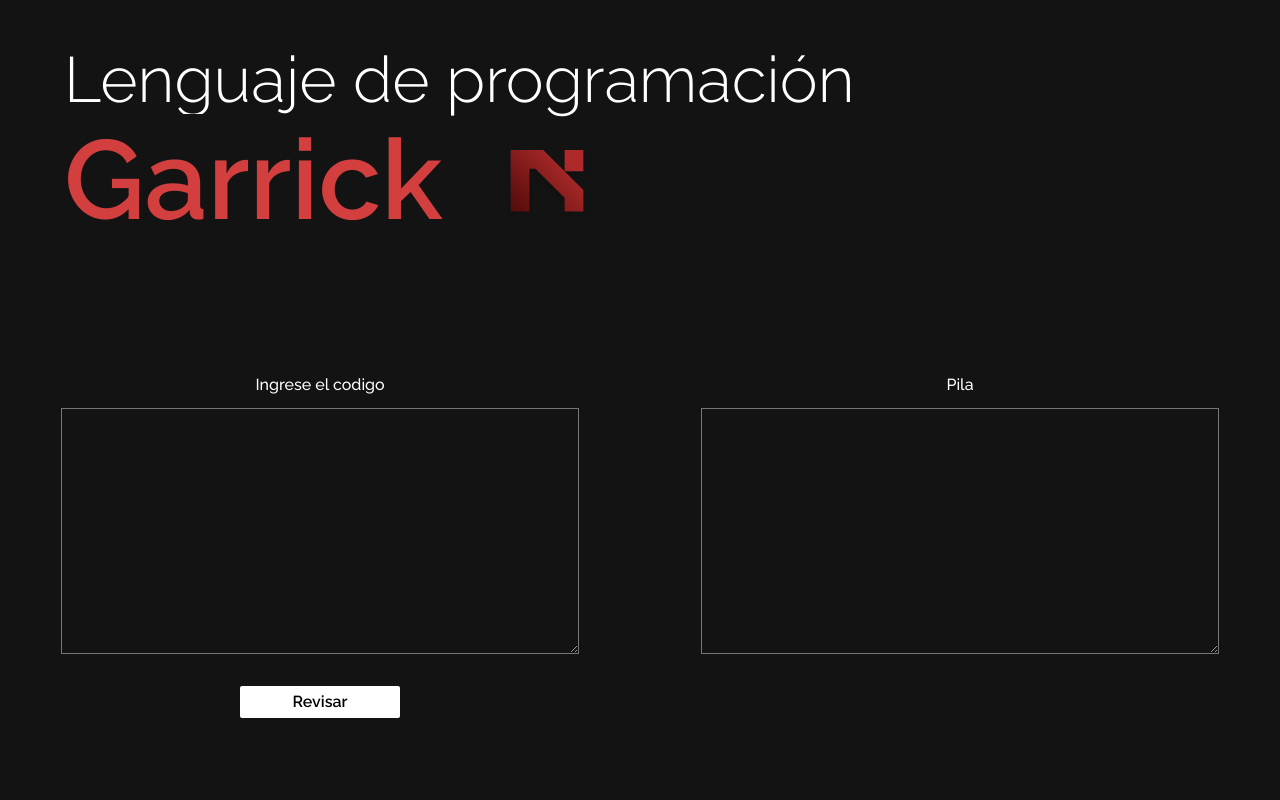
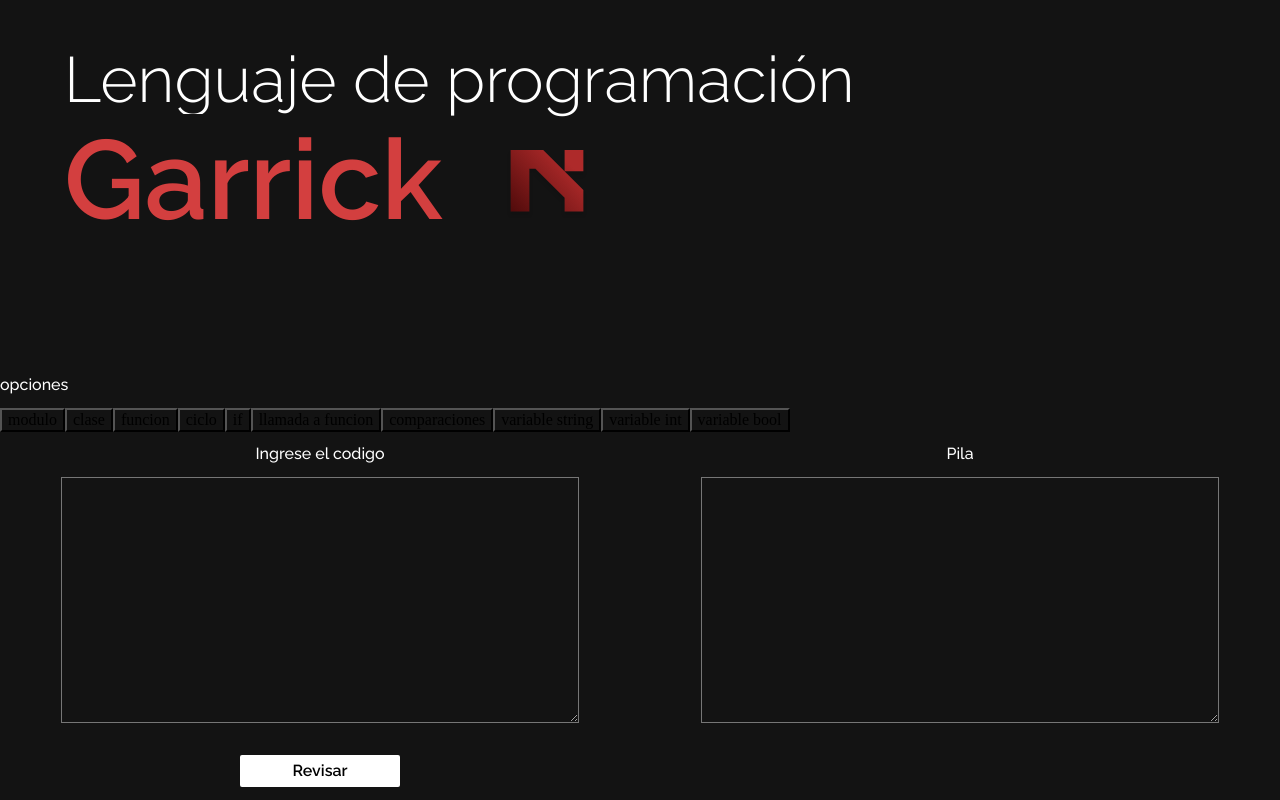
Before and after one commit to VictorVillalva/Garrick_v2, a React (Vite) app: page / in a window 1280 px wide. Shown: the top 800 px of the page. Built offline with nearby package versions, Linux system fonts and the light colour scheme.

Commit message:
[add] selection buttons

```diff
--- a/src/pages/Chomsky.jsx
+++ b/src/pages/Chomsky.jsx
@@ -472,7 +472,7 @@
         }
     }
 
-    function validarCondiciones(string){
+    function validarSintaxisCondiciones(string){
         let stack = ["$","S8"]
         let stringStack = string.split(" ")
         console.log("la pila es: ", stack)
@@ -651,7 +651,7 @@
         }
     }
 
-    function validarDoubleDeclarationVariable(string){
+    function validarBoolDeclarationVariable(string){
         let stack=["$","V3"]
         let stringStack = string.split(" ");
         console.log("la pila es: ", stack)
@@ -710,16 +710,39 @@
     const handleCheck = (e) =>{
         e.preventDefault();
         console.log(codeContent)
-        //validarSintaxisModulo(codeContent)
-        //validarSintaxisClasse(codeContent)
-        //validarSintaxisFuncion(codeContent)
-        //validarSintaxisCiclo(codeContent)
-        //validarSintaxisIf(codeContent)
-        //validarSintaxisCallFunction(codeContent)
-        //validarCondiciones(codeContent)
-        //validarStringDeclaracionVariable(codeContent)
-        //validarIntDeclarationVariable(codeContent)
-        //validarDoubleDeclarationVariable(codeContent)
+        console.log("opcion: ", opc)
+        switch (opc){
+            case 1:
+                validarSintaxisModulo(codeContent)
+                break;
+            case 2:
+                validarSintaxisClasse(codeContent)
+                break;
+            case 3:
+                validarSintaxisFuncion(codeContent)
+                break;
+            case 4:
+                validarSintaxisCiclo(codeContent)
+                break;
+            case 5:
+                validarSintaxisIf(codeContent)
+                break;
+            case 6:
+                validarSintaxisCallFunction(codeContent)
+                break;
+            case 7:
+                validarSintaxisCondiciones(codeContent)
+                break;
+            case 8:
+                validarStringDeclaracionVariable(codeContent)
+                break;
+            case 9:
+                validarIntDeclarationVariable(codeContent)
+                break;
+            case 10:
+                validarBoolDeclarationVariable(codeContent)
+                break;
+        }
 
 
     }
@@ -729,6 +752,43 @@
             <header className="header-chomsky">
                 <h1 className="title-chosmky">Lenguaje de programación <label className="language-name">Garrick</label> <img src={G} alt="G" id="G" /></h1>
             </header>
+            <div>
+                <div>
+                    <h2> opciones </h2>
+                </div>
+                <div>
+                    <button style={opc === 1 ? { backgroundColor: "red" } : {}} onClick={() => { setOpc(1); }}>
+                        modulo
+                    </button>
+                    <button style={opc === 2 ? { backgroundColor: "red" } : {}} onClick={() => { setOpc(2); }}>
+                        clase
+                    </button>
+                    <button style={opc === 3 ? { backgroundColor: "red" } : {}} onClick={() => { setOpc(3); }}>
+                        funcion
+                    </button>
+                    <button style={opc === 4 ? { backgroundColor: "red" } : {}} onClick={() => { setOpc(4); }}>
+                        ciclo
+                    </button>
+                    <button style={opc === 5 ? { backgroundColor: "red" } : {}} onClick={() => { setOpc(5); }}>
+                        if
+                    </button>
+                    <button style={opc === 6 ? { backgroundColor: "red" } : {}} onClick={() => { setOpc(6); }}>
+                        llamada a funcion
+                    </button>
+                    <button style={opc === 7 ? { backgroundColor: "red" } : {}} onClick={() => { setOpc(7); }}>
+                        comparaciones
+                    </button>
+                    <button style={opc === 8 ? { backgroundColor: "red" } : {}} onClick={() => { setOpc(8); }}>
+                        variable string
+                    </button>
+                    <button style={opc === 9 ? { backgroundColor: "red" } : {}} onClick={() => { setOpc(9); }}>
+                        variable int
+                    </button>
+                    <button style={opc === 10 ? { backgroundColor: "red" } : {}} onClick={() => { setOpc(10); }}>
+                        variable bool
+                    </button>
+                </div>
+            </div>
             <div className="container">
                 <form className="code">
                     <h2>Ingrese el codigo</h2>
```
